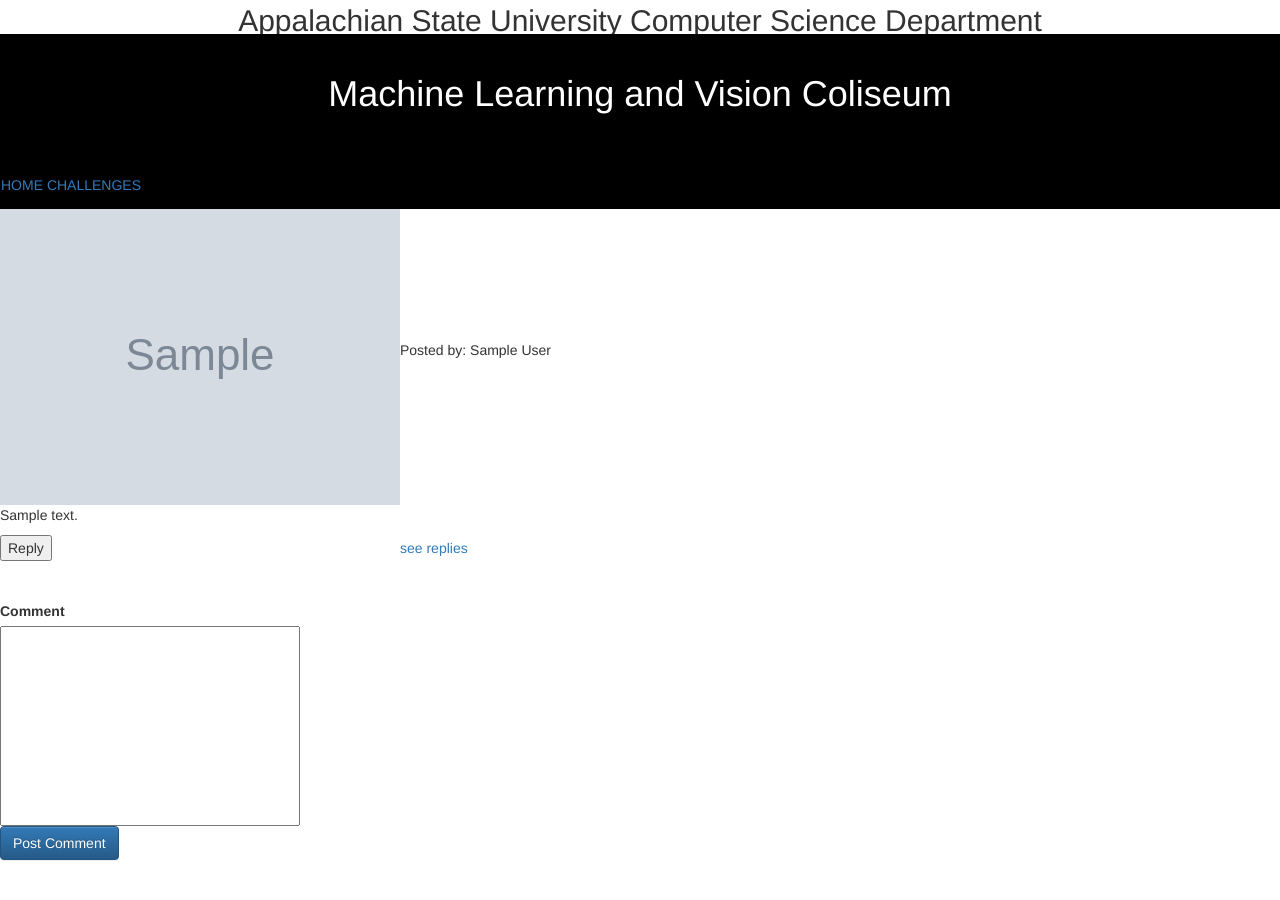
After one commit to kilukmt/machine-learning-capstone, a Django app: page /challenge/1/helpcomment/1/ in a window 1280 px wide. The commit adds this page. Shown: the top 900 px of the page. Run offline with Django 3.2, Linux system fonts and the light colour scheme; tables that the repository leaves empty hold one stand-in row (values such as "Sample post"); grey boxes marked "Sample" are stand-in pictures; some libraries are stand-ins or nearby versions.

Commit message:
comment functionality added

```diff
--- a/django/Website/Website/css/style.css
+++ b/django/Website/Website/css/style.css
@@ -71,3 +71,8 @@ body {
 #create_user_table td {
 	padding: 2px;
 }
+
+#comment_form_table tr#comment_row input {
+	height:200px;
+	width:300px;
+}
--- /dev/null
+++ b/django/Website/challenge/forms.py
@@ -0,0 +1,6 @@
+from django import forms
+
+class CommentForm(forms.Form):
+	comment_text = forms.CharField(label='comment_text', max_length=5000)
+	challenge_id = forms.IntegerField(label='challenge_id')
+	comment_id = forms.IntegerField(label='comment_id')
--- a/django/Website/challenge/models.py
+++ b/django/Website/challenge/models.py
@@ -23,9 +23,15 @@ class Submission(models.Model):
 class HelpComment(models.Model):
 	challenge = models.ForeignKey(Challenge, on_delete=models.CASCADE, default=1)
 	user = models.ForeignKey('user.User', on_delete=models.CASCADE, default=1)
-	comment_replied_to = models.ForeignKey('self', on_delete=models.CASCADE, default=1)
+	comment_replied_to = models.ForeignKey('self', on_delete=models.CASCADE, blank=True, null=True)
 	comment_text = models.TextField()
 	date = models.DateTimeField('date written')
+	num_replies = models.IntegerField(default=0)
 	up_votes = models.IntegerField(default=0)
 	down_votes = models.IntegerField(default=0)
 	pictures = models.ManyToManyField('home.Picture')
+
+	def __str__(self):
+		d = str(self.date).split()
+		d = d[0] + "_" + d[1].split("+")[0]
+		return self.user.name + "_" + d
--- a/django/Website/challenge/templates/challenge/challenge.html
+++ b/django/Website/challenge/templates/challenge/challenge.html
@@ -7,4 +7,9 @@
 <form action='{{ challenge.challenge_files }}'>
 	<input type="submit" value="Dowload Challenge" />
 </form>
+<table id="help_comments">
+{% for help_comment in latest_comment_list %}
+	{% include 'challenge/comment_frame.html' %}
+{% endfor %}
+</table>
 {% endblock %}
--- /dev/null
+++ b/django/Website/challenge/templates/challenge/comment_frame.html
@@ -0,0 +1,30 @@
+<table id="comment">
+	<a href="{% url 'user:user' help_comment.user.id %}">
+	<tr id="posted_by">
+		<td id="user_img">
+			<img src="{{ help_comment.user.user_picture.url }}">
+		</td>
+		<td>
+			<p>Posted by: {{ help_comment.user.name }}</p>
+		</td>
+	</tr>
+	</a>
+	<tr>
+		<td><p>{{ help_comment.comment_text }}</p>
+		</td>
+	</tr>
+	<tr>
+		<td>
+		<form id="reply_form" action="/challenge/{{ help_comment.challenge.id }}/helpcomment/{{ help_comment.id }}/" method="post">
+		{% csrf_token %}
+		<input type="submit" value="Reply">
+		</form>
+		</td>
+
+		{% if help_comment.num_replies > 0 %}
+		<td>
+			<a href="{% url 'challenge:comment' help_comment.id %}">see replies</a>
+		</td>
+		{% endif %}
+	</tr>
+</table>
--- /dev/null
+++ b/django/Website/challenge/templates/challenge/help_comment.html
@@ -0,0 +1,38 @@
+{% extends "home/base.html" %}
+
+{% block content %}
+{% if not comment_replied_to == None %}
+	{% with comment_replied_to as help_comment %}
+		{% include 'challenge/comment_frame.html' %}
+	{% endwith %}
+{% endif %}
+
+<br><br>
+
+<form id="comment_form" action="/challenge/post_comment/" method="post" enctype="multipart/form-data">
+{% csrf_token %}
+	<table id="comment_form_table">
+		<tr>
+			<td><label for="comment_text">Comment</label></td>
+		</tr>
+		<tr id="comment_row">
+			<td><input type="text" id="comment_text" name="comment_text"></td>
+		</tr>
+		<tr hidden>
+			<td><label for="challenge_id"></label></td>
+			<td><input type="number" value="{{ challenge.id }}" id="challenge_id" name="challenge_id"></td>
+		</tr>
+		<tr hidden>
+			<td><label for="comment_id"></label></td>
+			{% if not comment_replied_to == None %}
+				<td><input type="number" value="{{ comment_replied_to.id }}" id="comment_id" name="comment_id"></td>
+			{% else %}
+				<td><input type="number" value="0" id="comment_id" name="comment_id"></td>
+			{% endif %}
+		</tr>
+		<tr>
+			<td><input class="btn btn-primary" type="submit" value="Post Comment"></td>
+		</tr>
+	</table>
+</form>
+{% endblock %}
--- a/django/Website/challenge/urls.py
+++ b/django/Website/challenge/urls.py
@@ -6,5 +6,8 @@ urlpatterns = [
 	# url(r'^$', views.UserView.as_view(), name='index'),
 	url(r'^$', views.challenges_home, name='home'),
 	url(r'^(?P<challenge_id>[0-9]+)/$', views.challenge_page, name='challenge'),
+	url(r'^helpcomment/(?P<comment_id>[0-9]+)/$', views.index_help_comment, name="comment"),
+	url(r'^(?P<challenge_id>[0-9]+)/helpcomment/(((?P<comment_id>[0-9]+)/)*)$', views.help_comment, name='help_comment'),
+	url(r'^post_comment/$', views.process_help_comment, name='process_help_comment'),
 	# url(r'^test(?P<challenge_id>[0-9]+)/$', views.test, name='test')
 ]
--- a/django/Website/challenge/views.py
+++ b/django/Website/challenge/views.py
@@ -1,19 +1,75 @@
 from django.shortcuts import render, get_object_or_404
-from django.http import HttpResponse
+from Website.python import tools
+from django.http import HttpResponse, HttpResponseRedirect
 from django.conf import settings
 from .models import Challenge, Submission, HelpComment
+from home.models import User
+from .forms import CommentForm
+
+import datetime
 
 def challenges_home(request):
 	return render(request, 'challenge/index.html', {})
 
 def challenge_page(request, challenge_id):
 	challenge = get_object_or_404(Challenge, pk=challenge_id)
+	latest_comment_list = HelpComment.objects.filter(comment_replied_to=None).filter(challenge=challenge).order_by('date')
 
 	return render(request, 'challenge/challenge.html',
 		{
 			'challenge': challenge,
+			'latest_comment_list': latest_comment_list,
 			'media_path': settings.MEDIA_ROOT,
 		})
+
+def index_help_comment(request, comment_id):
+	comment = get_object_or_404(HelpComment, pk=comment_id)
+	sub_comments = HelpComment.objects.filter(comment_replied_to=comment).order_by('date')
+	return render(request, 'challenge/comment_index.html', {
+			'comment': comment,
+			'sub_comments': sub_comments,
+		})
+
+def help_comment(request, challenge_id, comment_id):
+	challenge = get_object_or_404(Challenge, pk=challenge_id)
+
+	try:
+		comment_replied_to = HelpComment.objects.get(id=comment_id)
+	except HelpComment.DoesNotExist:
+		comment_replied_to = None
+
+	return render(request, 'challenge/help_comment.html',
+		{
+			'challenge': challenge,
+			'comment_replied_to': comment_replied_to,
+		})
+
+def process_help_comment(request):
+	if request.method == 'POST':
+		form = CommentForm(request.POST)
+		if form.is_valid():
+			comment_text = form.cleaned_data['comment_text']
+			challenge = Challenge.objects.get(id=form.cleaned_data['challenge_id'])
+			user = User.objects.get(id=request.session['user_id'])
+			date = tools.datetimenow()
+
+			# If the comment being processed is a reply to another comment
+			if (form.cleaned_data['comment_id'] == 0):
+				help_comment = HelpComment(challenge=challenge, user=user, comment_text=comment_text, date=date)
+			else:
+				comment = HelpComment.objects.get(pk=form.cleaned_data['comment_id'])
+				help_comment = HelpComment(challenge=challenge, user=user, comment_replied_to=comment, comment_text=comment_text, date=date)
+				comment.num_replies += 1
+				comment.save()
+			help_comment.save()
+
+			return HttpResponseRedirect('/challenge/' + str(challenge.id) + '/')
+		else:
+			return HttpResponse("Form is not valid")
+
+	else:
+		pass
+		# do something here
 
 # def test(request, challenge_id):
 # 	challenge = get_object_or_404(Challenge, pk=challenge_id)
--- a/django/Website/user/urls.py
+++ b/django/Website/user/urls.py
@@ -7,7 +7,7 @@ urlpatterns = [
 	url(r'^login/$', views.login, name='login'),
 	url(r'^li/$', views.process_login, name='process_login'),
 	# url(r'^(?P<pk>[0-9]+)/$', views.UserView.as_view(), name='user'),
-	url(r'^(?P<pk>[0-9]+)/$', views.user, name='user'),
+	url(r'^(?P<user_id>[0-9]+)/$', views.user, name='user'),
 	url(r'^create_user/$', views.create_user, name='create_user'),
 	url(r'^cu/$', views.process_new_user, name='process_new_user'),
 	url(r'^changepicture(?P<pk>[0-9]+)/$', views.change_user_picture, name='change_user_picture'),
--- a/django/Website/user/views.py
+++ b/django/Website/user/views.py
@@ -12,8 +12,8 @@ class UserView(generic.DetailView):
 	model = User
 	template_name = 'user/user.html'
 
-def user(request, pk):
-	user = get_object_or_404(User, pk=pk)
+def user(request, user_id):
+	user = get_object_or_404(User, pk=user_id)
 	current_user = tools.validate_current_user(request.session, user.id)
 
 	return render(request, 'user/user.html', {
```
Also changed, not shown: django/Website/Website/python/tools.py (+5 -2 lines), django/Website/Website/settings.py (+8 -1 lines), django/Website/challenge/templates/challenge/comment_index.html (added, +25 -0 lines), django/Website/challenge/migrations/0002_auto_20170504_1529.py (added), django/Website/challenge/migrations/0003_helpcomment_num_replies.py (added), django/Website/challenge/migrations/0004_auto_20170504_1821.py (added), django/Website/home/migrations/0002_auto_20170504_1821.py (added), django/Website/user/migrations/0003_auto_20170504_1821.py (added), django/Website/user/templates/user/login.html (line endings or trailing spaces).
